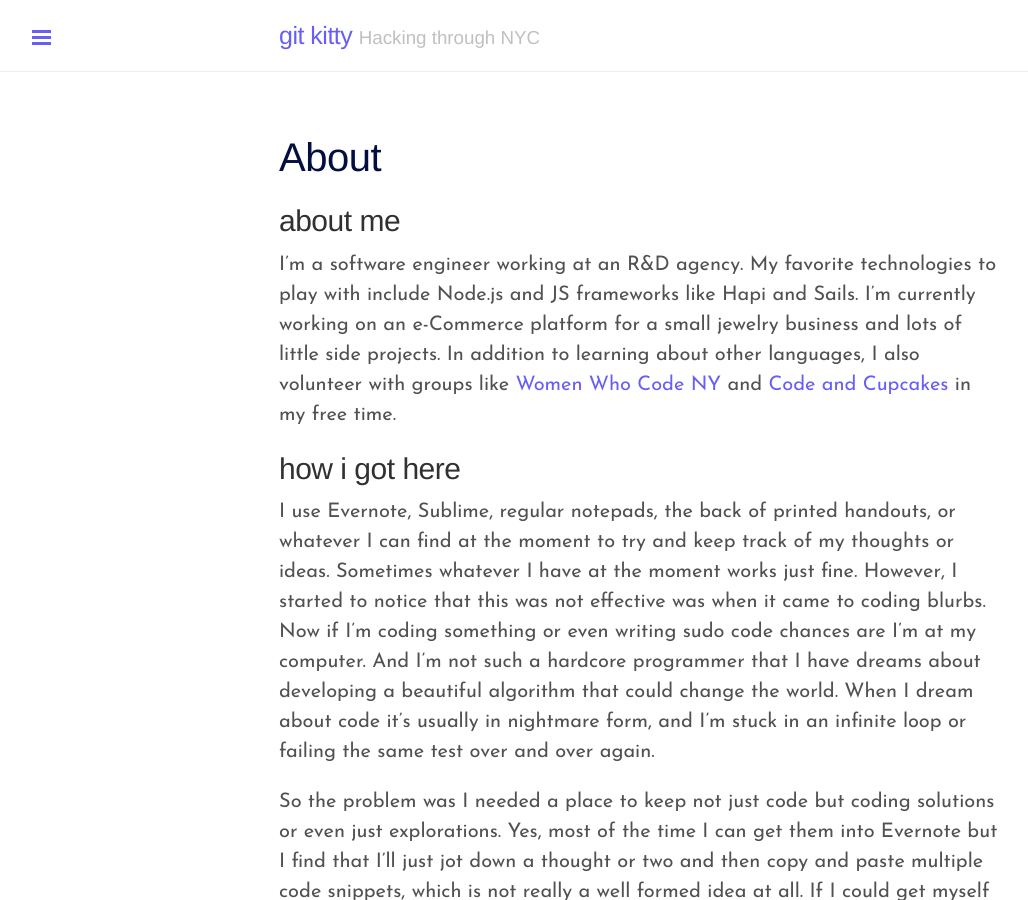
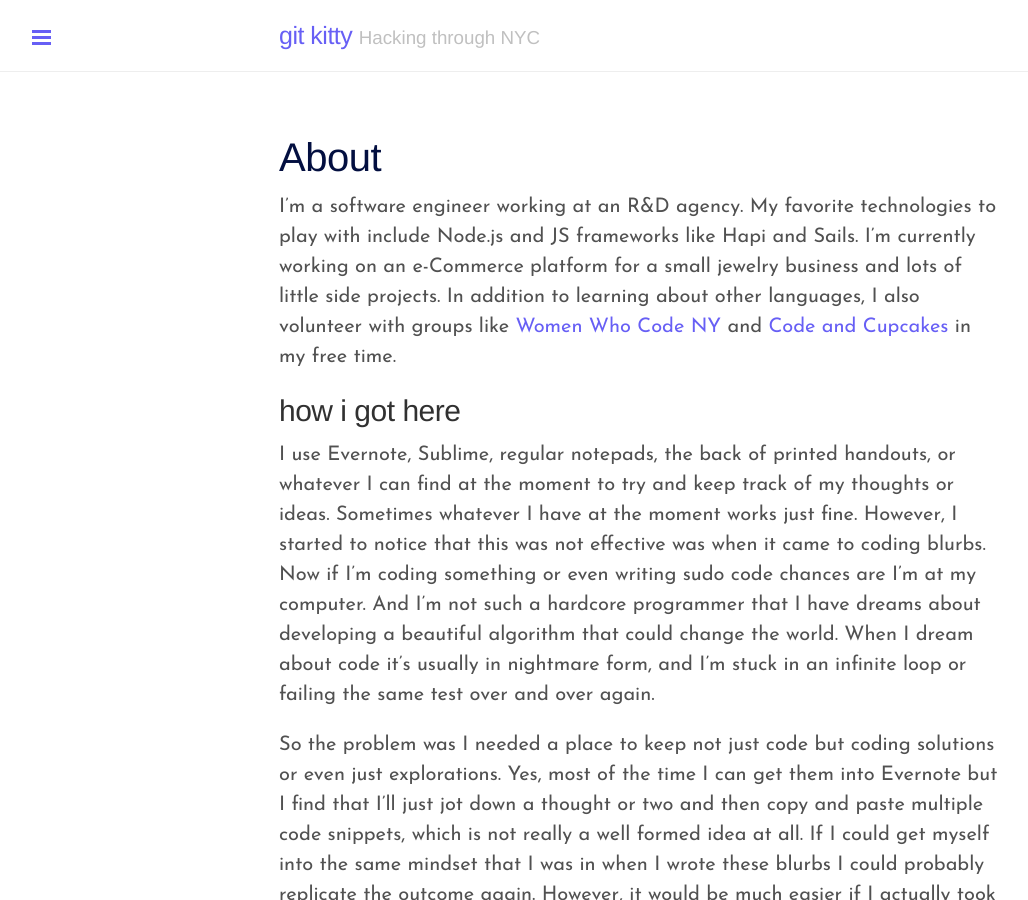
Before and after one commit to RDFroeber/gitkitty-jekyll, a Jekyll site: the page built from about.md, in a window 1280 px wide and 900 px high. Shown: the whole window, without its empty margins (1-1029 px from the left). Built offline with Jekyll 4.4.1, drawn with Linux system fonts in a browser that asks for light colours; some web fonts are replaced; Markdown is read by kramdown in place of the engine named in the settings; comment, search, counter and statistics services are not loaded.

Commit message:
fix: minor update

```diff
--- a/about.md
+++ b/about.md
@@ -4,7 +4,6 @@ title: About
 permalink: /about/
 ---
 
-## about me
 I'm a software engineer working at an R&D agency. My favorite technologies to play with include Node.js and JS frameworks like Hapi and Sails. I'm currently working on an e-Commerce platform for a small jewelry business and lots of little side projects. In addition to learning about other languages, I also volunteer with groups like [Women Who Code NY](https://twitter.com/WomenWhoCodeNYC) and [Code and Cupcakes](https://twitter.com/codecupcakeschi) in my free time.
 
 ## how I got here
```
